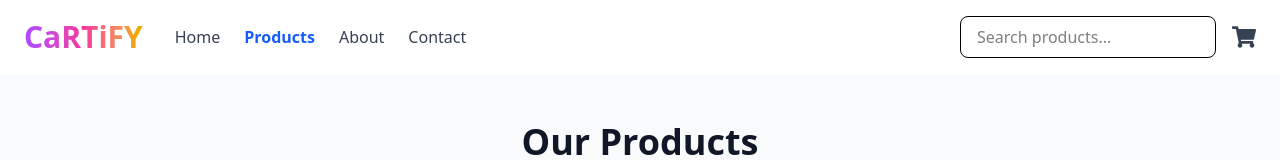
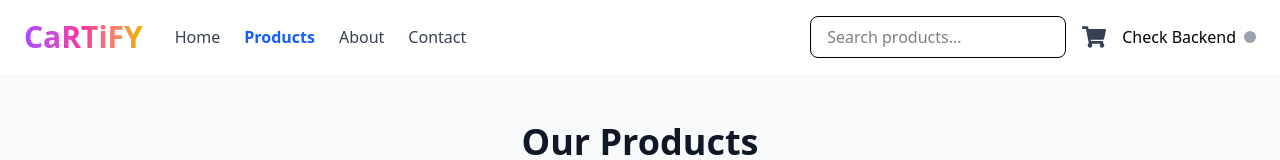
Before and after one commit to idrisshittu02/alx-project-nexus, a Next.js app in the folder Cartify/: page /products in a window 1280 px wide. Shown: the top 160 px of the page. Built offline with nearby package versions, Linux system fonts and the light colour scheme.

Commit message:
Update Navbar.tsx

```diff
--- a/Cartify/components/Navbar.tsx
+++ b/Cartify/components/Navbar.tsx
@@ -7,25 +7,41 @@ import SearchBar from "./SearchBar";
 import Button from "./Button";
 import ShoppingCartIcon from "./ShoppingCartIcon";
 import { useCart } from "@/context/CartContext";
+import { useState } from "react";
 
 const Navbar = () => {
   const pathname = usePathname();
   const router = useRouter();
   const { cart } = useCart(); // get cart state from context
 
+  const [backendStatus, setBackendStatus] = useState<"unknown" | "up" | "down">("unknown");
+
   const handleCartClick = () => {
     router.push("/cart"); // navigate to the cart page
+  };
+
+  const checkBackend = async () => {
+    try {
+      const res = await fetch("/api/health");
+      if (res.ok) {
+        setBackendStatus("up");
+      } else {
+        setBackendStatus("down");
+      }
+    } catch (error) {
+      setBackendStatus("down");
+    }
   };
 
   return (
     <nav className="bg-white shadow-md py-4 px-6 flex items-center justify-between">
       <div className="flex items-center space-x-8">
         <Link
-  href="/"
-  className="text-3xl font-extrabold bg-gradient-to-r from-purple-500 via-pink-500 to-yellow-500 bg-clip-text text-transparent hover:scale-110 hover:rotate-1 transition-transform duration-300 ease-out"
->
-  CaRTiFY
-</Link>
+          href="/"
+          className="text-3xl font-extrabold bg-gradient-to-r from-purple-500 via-pink-500 to-yellow-500 bg-clip-text text-transparent hover:scale-110 hover:rotate-1 transition-transform duration-300 ease-out"
+        >
+          CaRTiFY
+        </Link>
         <ul className="flex space-x-6">
           {navLinks.map((link) => (
             <li key={link.name}>
@@ -49,6 +65,20 @@ const Navbar = () => {
         <Button onClick={handleCartClick}>
           <ShoppingCartIcon count={cart.length} />
         </Button>
+
+        {/* ✅ New Backend Check Button */}
+        <Button onClick={checkBackend} className="flex items-center space-x-2">
+          <span>Check Backend</span>
+          <span
+            className={`w-3 h-3 rounded-full ${
+              backendStatus === "up"
+                ? "bg-green-500"
+                : backendStatus === "down"
+                ? "bg-red-500"
+                : "bg-gray-400"
+            }`}
+          />
+        </Button>
       </div>
     </nav>
   );
```
